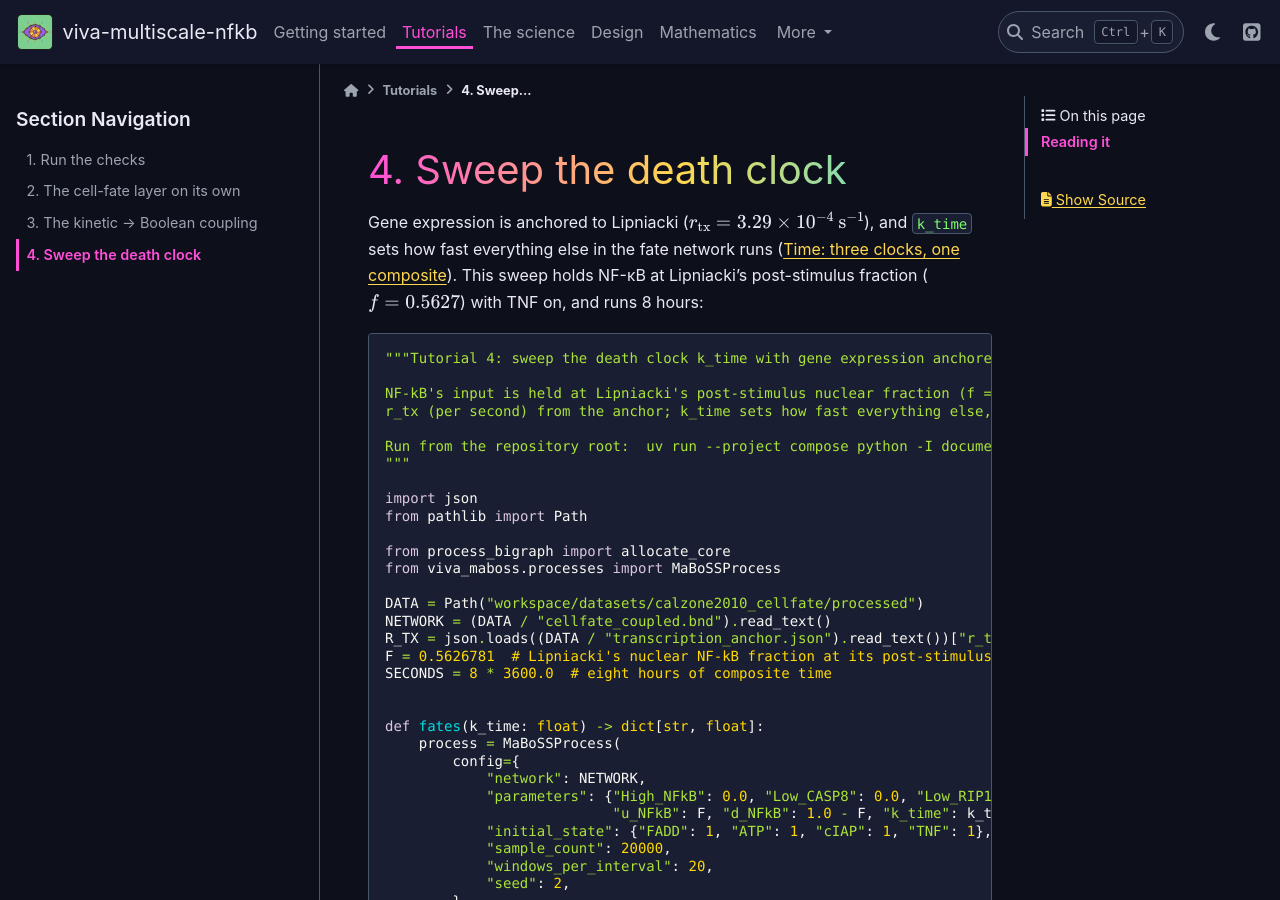
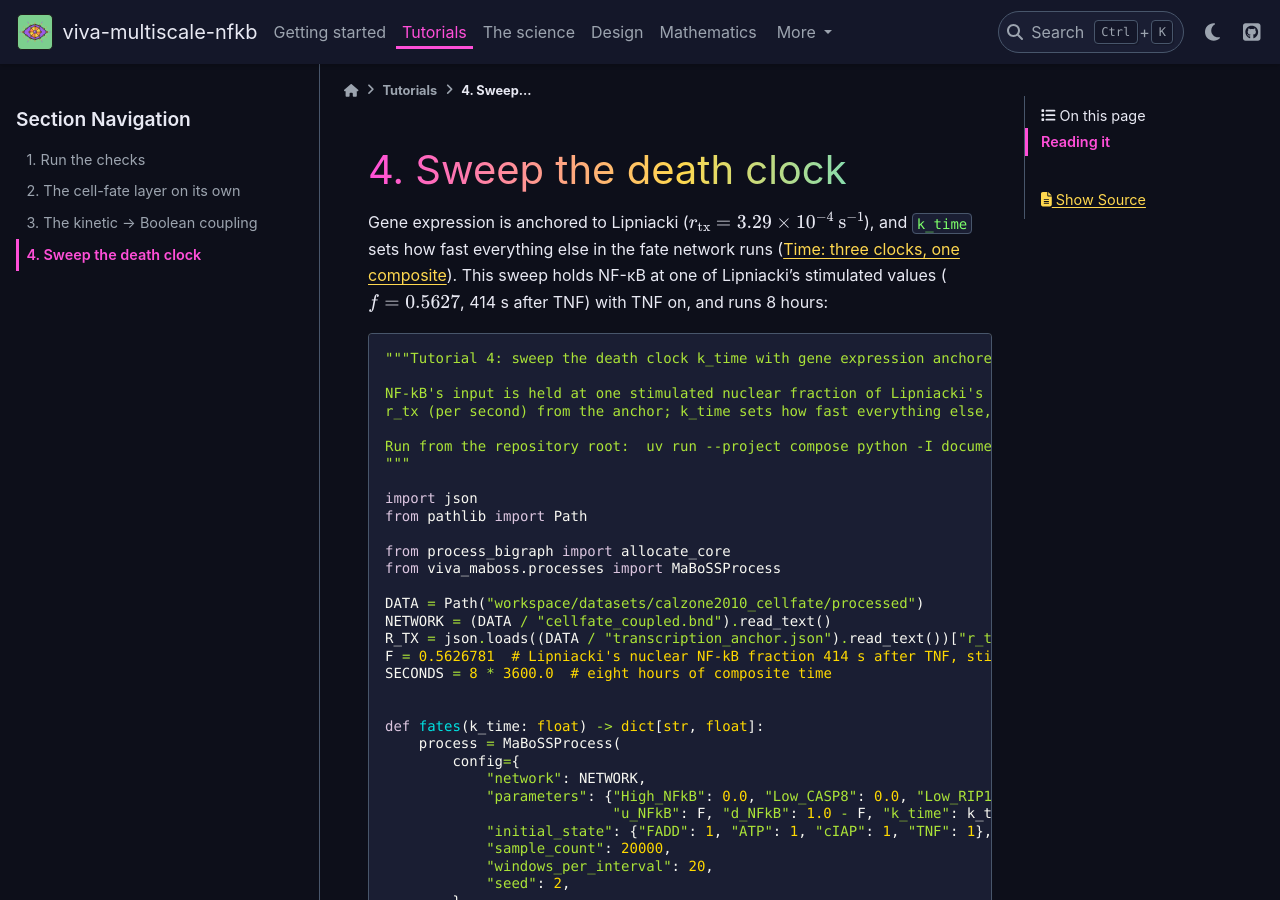
Before and after one commit to vivarium-collective/viva-multiscale-nfkb, a Sphinx documentation site: the page built from documentation/tutorials/04-death-clock.md, in a window 1280 px wide and 900 px high. Built offline with Sphinx 7.4.7 and the PyData theme 0.15.4, drawn with Linux system fonts in a browser that asks for light colours.

Commit message:
fix: the held kinetic state is a sampled stimulated point, not Lipniacki's peak
The pair checks and the docs called NFKB_nuc 0.1688 uM (f = 0.5627) "Lipniacki's post-stimulus peak". It is the
largest NFKB_nuc among the viva-biomodels corpus's sampled points of sim1: t = 364014 s, 414 s after the stimulus,
while NF-kB is still rising. On libRoadRunner from the pre-equilibrated state with TNF_R stepped to 1, the true first
peak is 0.280 uM at 1420 s (23.7 min), f = 0.933. Study 0's composite surfaced this, because its f reaches 0.92.

The checks' values are unchanged: a held state is an oracle input, whichever state it is. Only the labels are
corrected:
- make_pair_nfkb_analytic.py and its regenerated case descriptions;
- the coupling page (which now gives both the first peak and the held value);
- tutorials 03 and 04, and death_clock_sweep.py.

All 10 boolean checks pass; sphinx-build -W is clean.

Co-Authored-By: Claude Opus 5.5 <noreply@anthropic.com>
Claude-Session: https://claude.ai/code/session_01AEnZFCrpyLKekyHN7bkCeV

````diff
--- a/documentation/tutorials/04-death-clock.md
+++ b/documentation/tutorials/04-death-clock.md
@@ -1,8 +1,8 @@
 # 4. Sweep the death clock
 
 Gene expression is anchored to Lipniacki ($r_\text{tx} = 3.29\times10^{-4}\ \text{s}^{-1}$), and `k_time` sets how fast
-everything else in the fate network runs ({doc}`../design/time`). This sweep holds NF-κB at Lipniacki's post-stimulus
-fraction ($f = 0.5627$) with TNF on, and runs 8 hours:
+everything else in the fate network runs ({doc}`../design/time`). This sweep holds NF-κB at one of Lipniacki's stimulated
+values ($f = 0.5627$, 414 s after TNF) with TNF on, and runs 8 hours:
 
 ```{literalinclude} code/death_clock_sweep.py
 :language: python
--- a/documentation/tutorials/code/death_clock_sweep.py
+++ b/documentation/tutorials/code/death_clock_sweep.py
@@ -1,6 +1,6 @@
 """Tutorial 4: sweep the death clock k_time with gene expression anchored to Lipniacki, and watch who wins.
 
-NF-kB's input is held at Lipniacki's post-stimulus nuclear fraction (f = 0.5627); TNF is on. Gene expression runs at
+NF-kB's input is held at one stimulated nuclear fraction of Lipniacki's (f = 0.5627, 414 s after TNF); TNF is on. Gene expression runs at
 r_tx (per second) from the anchor; k_time sets how fast everything else, including the death machinery, runs.
 
 Run from the repository root:  uv run --project compose python -I documentation/tutorials/code/death_clock_sweep.py
@@ -15,7 +15,7 @@ from viva_maboss.processes import MaBoSSProcess
 DATA = Path("workspace/datasets/calzone2010_cellfate/processed")
 NETWORK = (DATA / "cellfate_coupled.bnd").read_text()
 R_TX = json.loads((DATA / "transcription_anchor.json").read_text())["r_tx_per_s"]
-F = 0.5626781  # Lipniacki's nuclear NF-kB fraction at its post-stimulus peak (see the coupling page)
+F = 0.5626781  # Lipniacki's nuclear NF-kB fraction 414 s after TNF, still rising (see the coupling page)
 SECONDS = 8 * 3600.0  # eight hours of composite time
 
 
````
Also changed, not shown: documentation/design/coupling.md (+3 -1 lines), documentation/tutorials/03-kinetic-to-boolean.md (+1 -1 lines), 3 other files.
